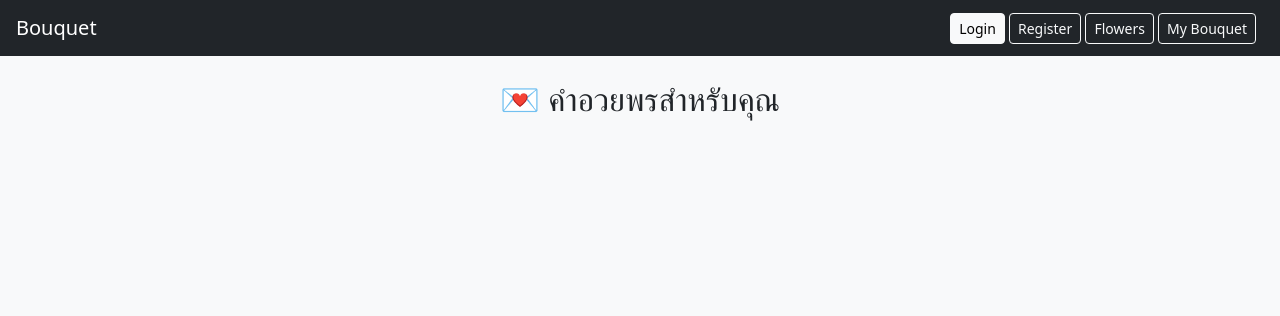
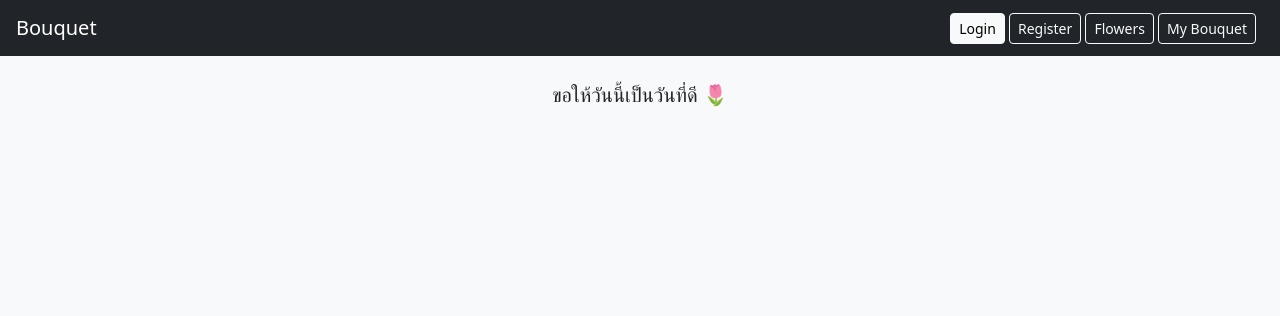
Before and after one commit to 6810110102psu-cmd/bouquet-web, a Flask app: page /blessing in a window 1280 px wide. Shown: the top 316 px of the page. Run offline with Flask 3, Linux system fonts and the light colour scheme.

Commit message:
display static blessing message

```diff
--- a/app.py
+++ b/app.py
@@ -94,7 +94,8 @@ def register():
 
 @app.route("/blessing")
 def blessing():
-    return render_template("blessing.html")
+    message = "ขอให้วันนี้เป็นวันที่ดี 🌷"
+    return render_template("blessing.html", message=message)
 
 @app.route("/logout")
 def logout():
--- a/templates/blessing.html
+++ b/templates/blessing.html
@@ -1,5 +1,5 @@
 {% extends "base.html" %}
 
 {% block content %}
-<h2 class="text-center">💌 คำอวยพรสำหรับคุณ</h2>
+<p class="text-center mt-4 fs-5">{{ message }}</p>
 {% endblock %}
```
